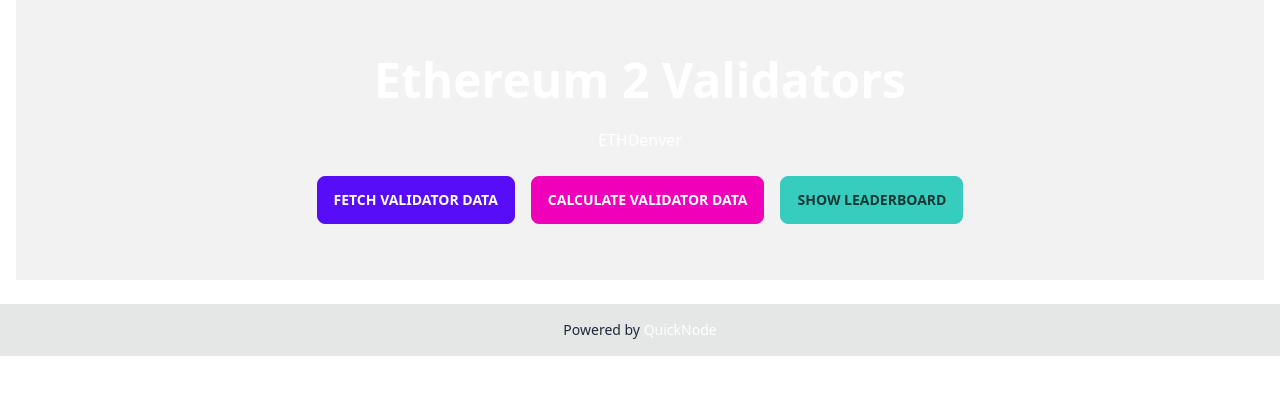
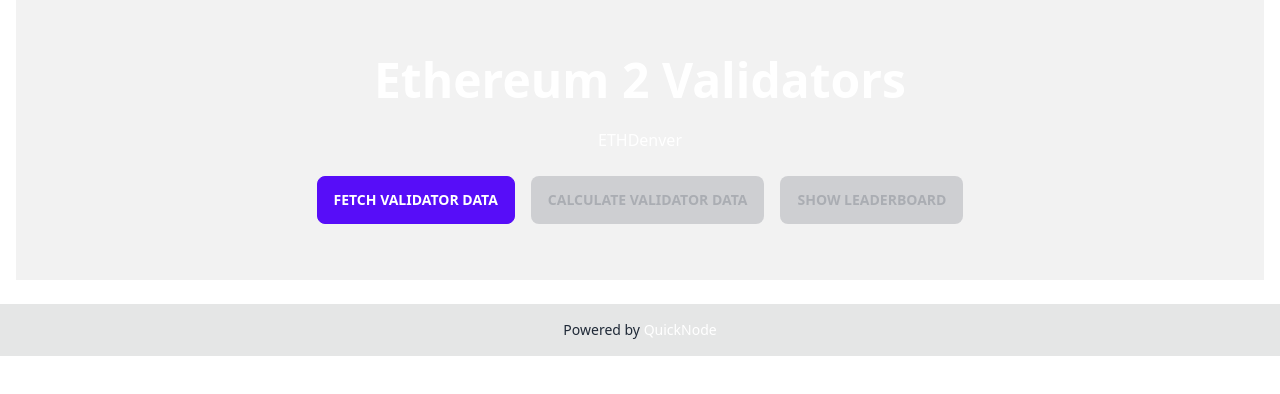
Before and after one commit to Biciok/beacon_validator, a Next.js app: page / in a window 1280 px wide. Shown: the top 394 px of the page. Built offline with nearby package versions, Linux system fonts and the light colour scheme.

Commit message:
Button states

```diff
--- a/pages/index.js
+++ b/pages/index.js
@@ -158,10 +158,20 @@ export default function Home() {
               <button type="submit" onClick={fetchData} className="btn btn-primary mx-2">
                 Fetch validator data
               </button>
-              <button type="submit" onClick={calculateData} className="btn btn-secondary mx-2">
+              <button
+                type="submit"
+                onClick={calculateData}
+                className="btn btn-secondary mx-2"
+                disabled={validators.length > 0 ? false : true}
+              >
                 Calculate validator data
               </button>
-              <button type="submit" onClick={calculateLeaderboard} className="btn btn-accent mx-2">
+              <button
+                type="submit"
+                onClick={calculateLeaderboard}
+                className="btn btn-accent mx-2"
+                disabled={validators.length > 0 ? false : true}
+              >
                 Show Leaderboard
               </button>
             </div>
```
